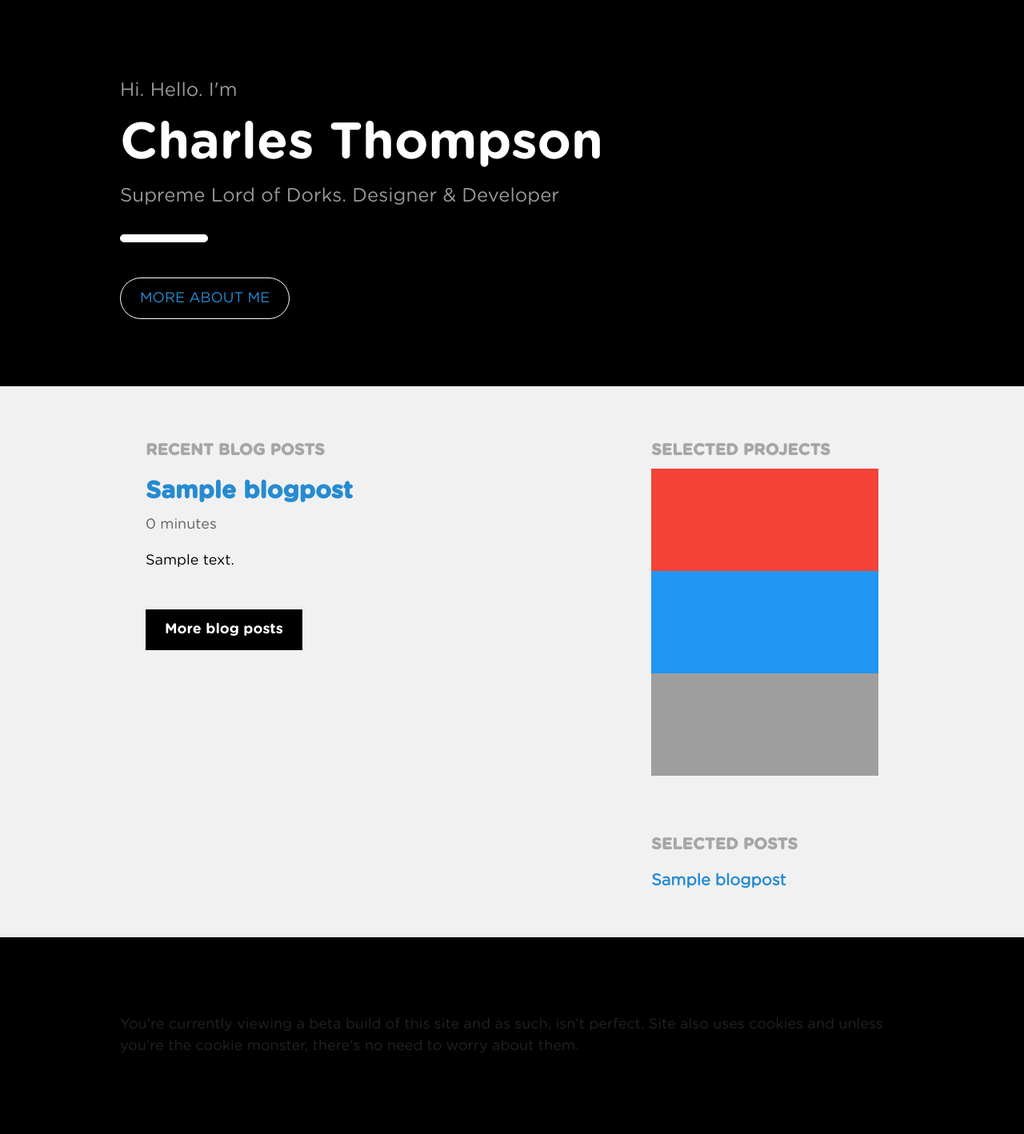
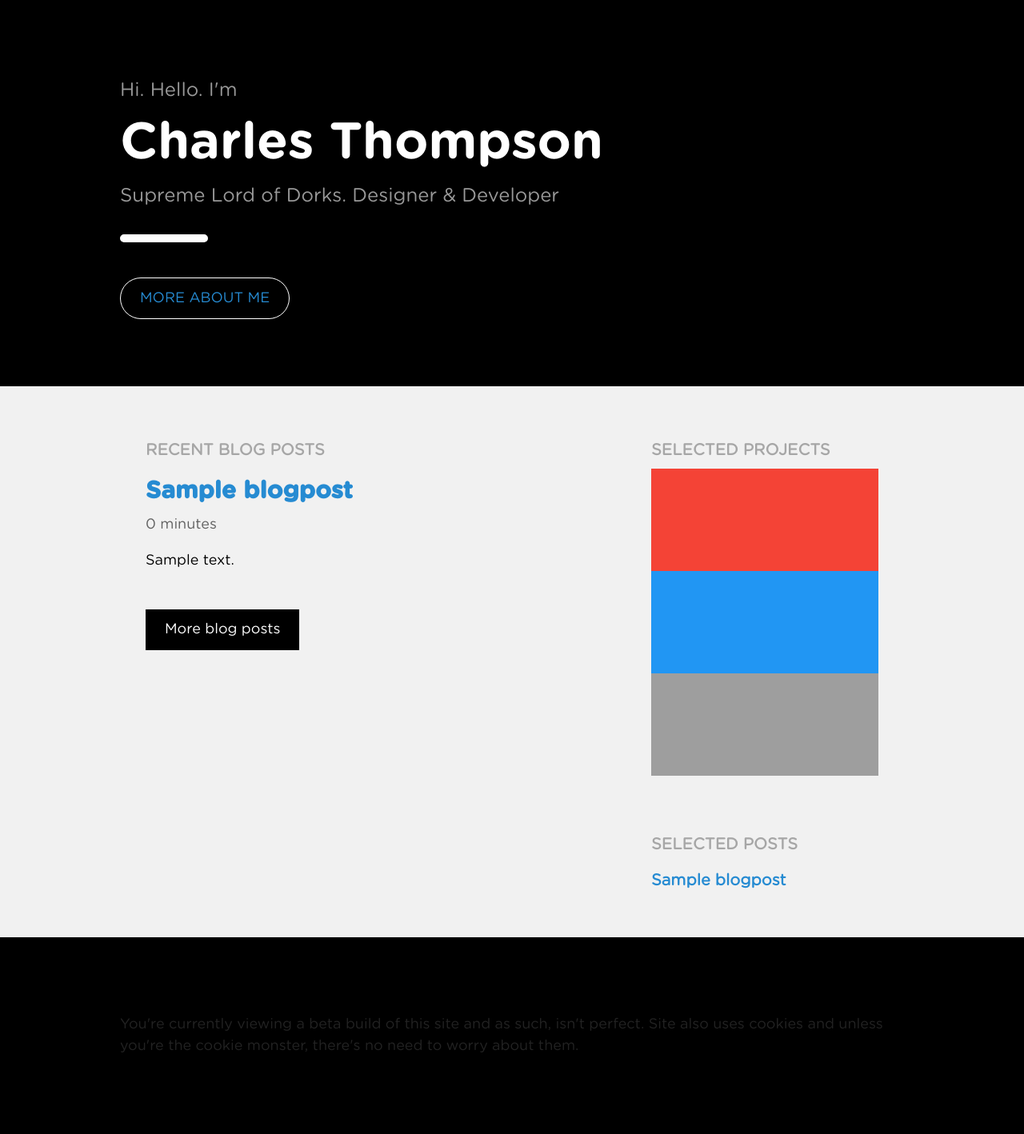
Before and after one commit to cpkthompson/cpkthompson.github.io, a Django app: page / in a window 1280 px wide. Shown: the part 52-1470 px from the top of the page at 80% size. Run offline with Django 3.2, Linux system fonts and the light colour scheme; tables that the repository leaves empty hold one stand-in row (values such as "Sample post"); some libraries are stand-ins or nearby versions.

Commit message:
Removed gothambold from certain elements

```diff
--- a/frontend/templates/frontend/index.html
+++ b/frontend/templates/frontend/index.html
@@ -17,7 +17,7 @@
 
     <div class="w3-content w3-container w3-padding-32">
         <div class="w3-twothird w3-padding-16 w3-padding">
-            <h6 class="w3-text-grey w3-opacity gothambold" style="text-transform: uppercase">Recent Blog Posts</h6>
+            <h6 class="w3-text-grey w3-opacity" style="text-transform: uppercase">Recent Blog Posts</h6>
             {% if blog_posts %}
                 {% for blog_post in blog_posts %}
                     <h2><a href="{{ blog_post.get_absolute_url }}" class="gothambold">{{ blog_post.post_title }}</a></h2>
@@ -25,14 +25,14 @@
                     <p>{{ blog_post.post_body|truncatewords:20 }}</p>
                     <br>
                 {% endfor %}
-                <a href="/blog" class="gothambold w3-btn w3-black w3-padding-large">More blog posts</a>
+                <a href="/blog" class="w3-btn w3-black w3-padding-large">More blog posts</a>
             {% else %}
                 <br>
             {% endif %}
 
         </div>
         <div class="w3-third w3-padding-16 w3-padding">
-            <h6 class="w3-text-grey w3-opacity gothambold" style="text-transform: uppercase">Selected Projects</h6>
+            <h6 class="w3-text-grey w3-opacity" style="text-transform: uppercase">Selected Projects</h6>
             <div class="w3-padding-64 w3-red w3-padding-large">
             </div>
             <div class="w3-padding-64 w3-blue w3-padding-large">
@@ -40,7 +40,7 @@
             <div class="w3-padding-64 w3-grey w3-padding-large">
             </div>
             <br><br>
-            <h6 class="w3-text-grey w3-opacity gothambold" style="text-transform: uppercase">Selected Posts</h6>
+            <h6 class="w3-text-grey w3-opacity" style="text-transform: uppercase">Selected Posts</h6>
             {% if blog_posts %}
                 {% for blog_post in blog_posts %}
                     <h6><a href="{{ blog_post.get_absolute_url }}">{{ blog_post.post_title }}</a></h6>
```
